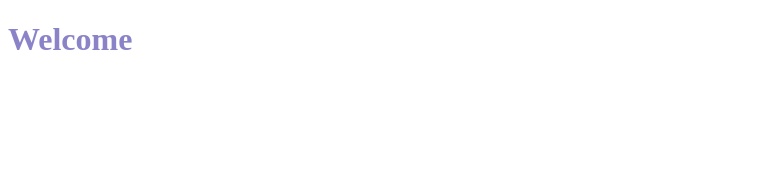
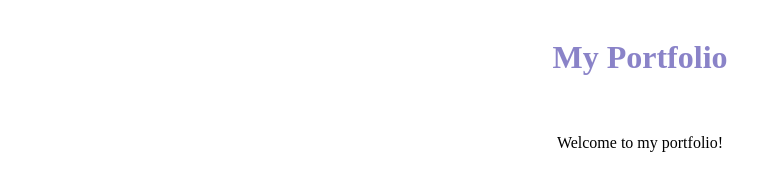
Before and after one commit to 4or5ive/Portfolio-Site, a plain HTML site: page index.html in a window 1280 px wide. Shown: the whole page, without its empty margins (0-781 px from the left). Drawn offline with Linux system fonts and the light colour scheme.

Commit message:
testing styles

```diff
--- a/index.html
+++ b/index.html
@@ -6,6 +6,11 @@
     <title>Welcome</title>
 </head>
 <body>
-    <h1>Welcome</h1>
+    <div class="TopBar">
+        <h1>My Portfolio</h1>
+    </div>
+    <div class="Content">
+        <p>Welcome to my portfolio!</p>
+    </div>
 </body>
 </html>
--- a/styles.css
+++ b/styles.css
@@ -1,4 +1,15 @@
 h1 {
     color: rgba(45, 32, 156, 0.555);
-    background-color: rgba(255, 255, 255, 0);
 }
+
+.TopBar {
+    background-color: rgba(255, 255, 255, 0.1);
+    padding: 10px;
+    text-align: center;
+}
+
+.Content {
+    background-color: rgba(255, 255, 255, 0.1);
+    padding: 10px;
+    text-align: center;
+}
```
